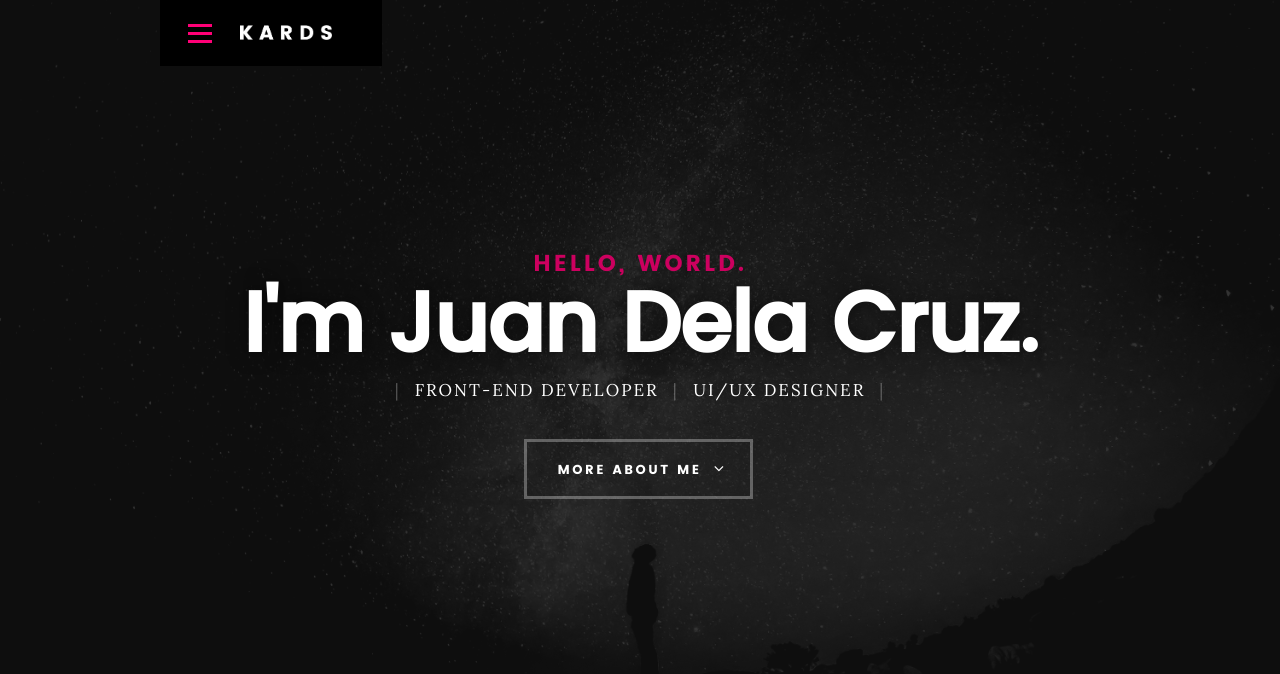
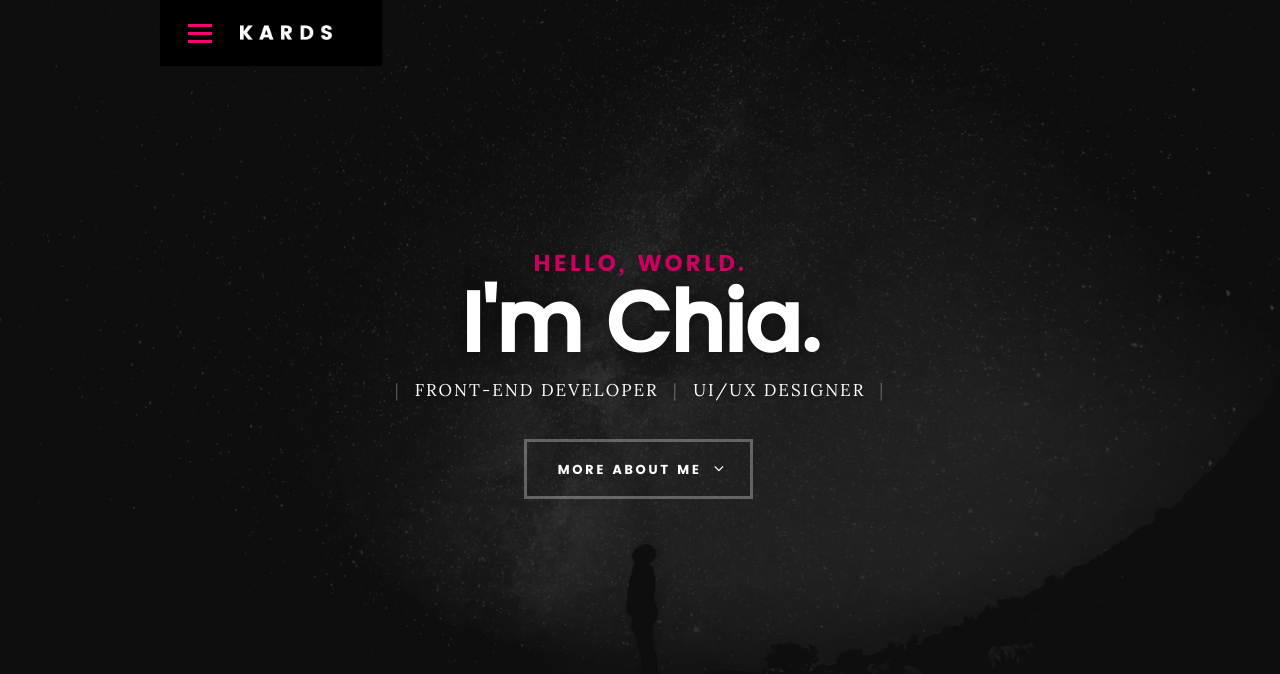
Before and after one commit to chiastf/chiastf.github.io, a plain HTML site: page index.html in a window 1280 px wide. Shown: the top 674 px of the page. Drawn offline with Linux system fonts and the light colour scheme; files whose address does not match are found by name.

Commit message:
Update index.html

```diff
--- a/index.html
+++ b/index.html
@@ -74,7 +74,7 @@
    			<div class="col-twelve">
 
 	   			<h5>Hello, World.</h5>
-	   			<h1>I'm Juan Dela Cruz.</h1>
+	   			<h1>I'm Chia.</h1>
 
 	   			<p class="intro-position">
 	   				<span>Front-end Developer</span>
```
